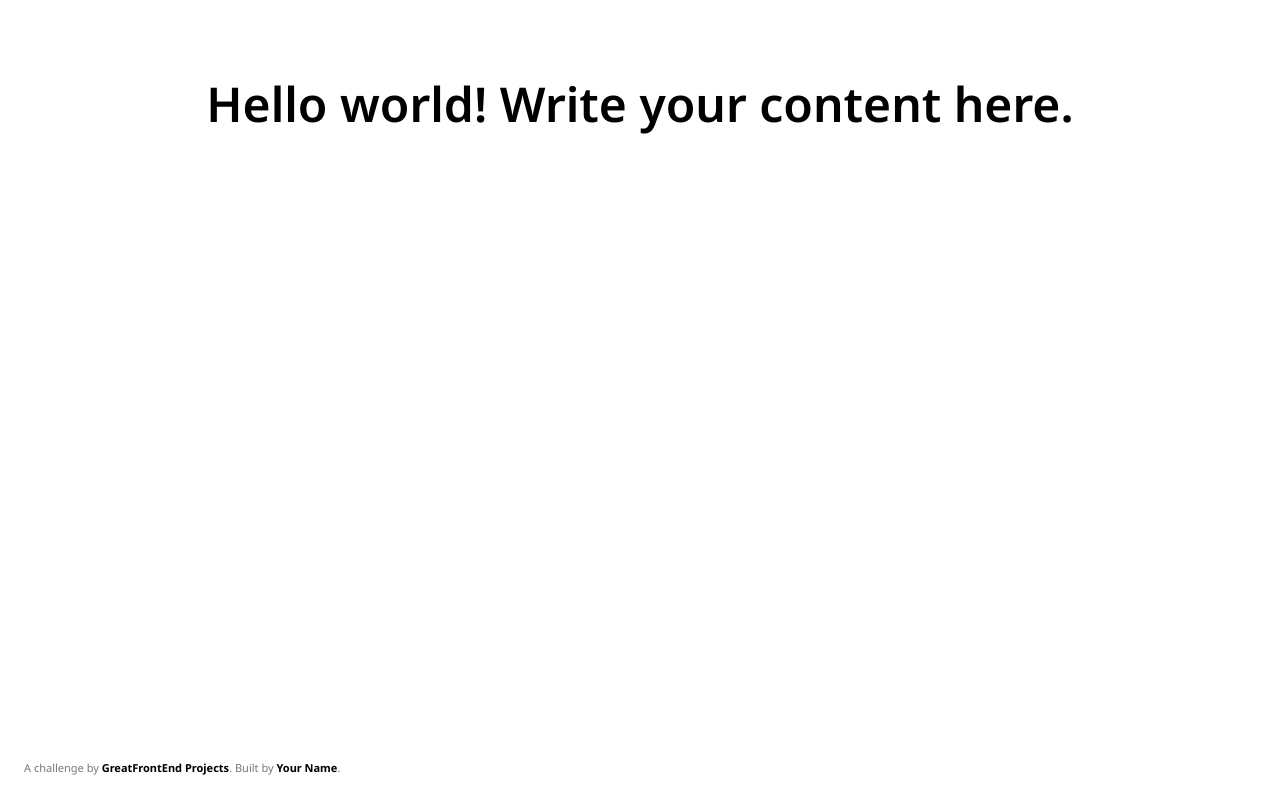
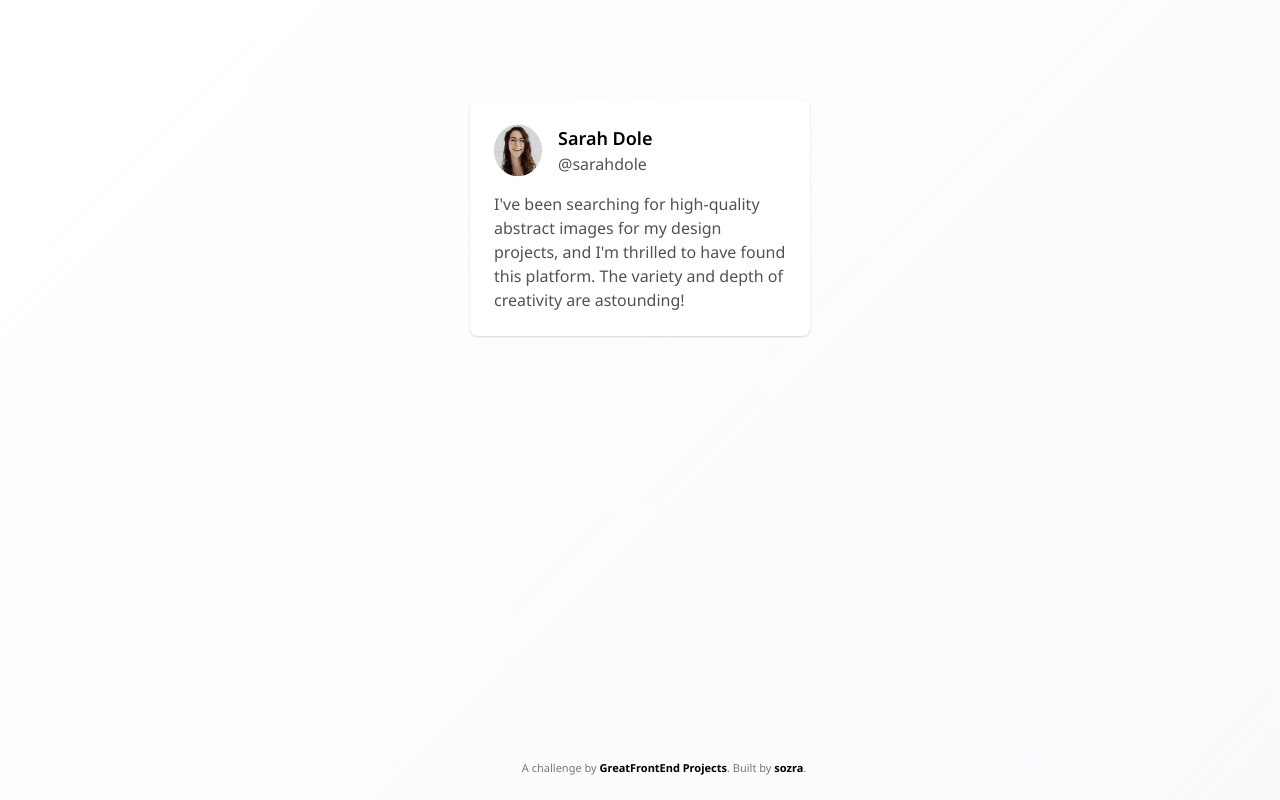
Before and after one commit to sozra/gfe-testimonial-card, a plain HTML site: page index.html in a window 1280 px wide. Drawn offline with nearby package versions, Linux system fonts and the light colour scheme.

Commit message:
complete

```diff
--- a/index.html
+++ b/index.html
@@ -1,16 +1,15 @@
 <!DOCTYPE html>
 <html lang="en">
 <!-- [Delete this comment] This file is the main file for the challenge. For the most part, you should be editing this file. -->
+
 <head>
   <meta charset="utf-8" />
   <meta name="viewport" content="width=device-width, initial-scale=1" />
   <title>Hero Section | GreatFrontEnd Projects</title>
   <link rel="preconnect" href="https://fonts.googleapis.com" />
   <link rel="preconnect" href="https://fonts.gstatic.com" crossorigin />
-    <link
-      href="https://fonts.googleapis.com/css2?family=Noto+Sans:ital,wght@0,100..900;1,100..900&display=swap"
-      rel="stylesheet"
-    />
+  <link href="https://fonts.googleapis.com/css2?family=Noto+Sans:ital,wght@0,100..900;1,100..900&display=swap"
+    rel="stylesheet" />
   <link rel="stylesheet" href="css/style.css" />
 
   <!-- Tailwind CDN allows you to use Tailwind classes immediately in your HTML without any installation steps.
@@ -21,13 +20,35 @@
   <link rel="icon" href="img/favicon.ico" sizes="any" />
   <style>
     /* You may write styles inside this <style> tag or within `css/style.css`. */
+    body {
+      background-image: linear-gradient(135deg, #fff, #F9FAFB);
+    }
+
+    #card {
+      box-shadow: 0px 1px 3px 0 rgba(0, 0, 0, 0.10), 0px 1px 2px rgba(0, 0, 0, 0.06);
+    }
   </style>
 </head>
-  <body>
+
+<body class="grid relative justify-center">
   <!-- Add your site or application content here -->
-    <h1 class="text-5xl text-center font-semibold pt-20">
+  <!-- <h1 class="text-5xl text-center font-semibold pt-20">
     Hello world! Write your content here.
-    </h1>
+  </h1> -->
+
+  <div id="card" class="relative w-[340px] p-6 rounded-lg flex flex-col gap-4 bg-white h-fit mt-[100px]">
+    <div id="header" class="left-0 top-0 border-solid border-cyan-800 flex gap-x-4">
+      <img id="avatar" src="./img/profile-thumbnail.png" alt="avatar" class="w-12">
+      <div id="names" class="flex flex-col justify-center">
+        <div id="display-name" class="text-lg font-semibold overflow-ellipsis max-w-56 whitespace-nowrap overflow-hidden">Sarah Dole</div>
+        <div id="user-id" class="text-neutral-600 overflow-ellipsis max-w-56 whitespace-nowrap overflow-hidden">@sarahdole</div>
+      </div>
+    </div>
+    <p id="comment" class="text-neutral-600">
+      I've been searching for high-quality abstract images for my design projects,
+      and I'm thrilled to have found this platform. The variety and depth of creativity are astounding!
+    </p>
+  </div>
 
   <!-- Sarah Dole
       @sarahdole
@@ -36,17 +57,12 @@
     -->
 
   <!-- Attribute this challenge to yourself! -->
-    <div class="credits">
+  <div class="credits w-full">
     A challenge by
-      <a
-        href="https://www.greatfrontend.com/projects?ref=challenges"
-        target="_blank"
-        >GreatFrontEnd Projects</a
-      >. Built by
-      <a href="https://www.greatfrontend.com/u/your_username" target="_blank"
-        >Your Name</a
-      >.
+    <a href="https://www.greatfrontend.com/projects?ref=challenges" target="_blank">GreatFrontEnd Projects</a>. Built by
+    <a href="https://www.greatfrontend.com/u/your_username" target="_blank">sozra</a>.
   </div>
   <script src="js/index.js"></script>
 </body>
+
 </html>
```
Also changed, not shown: tailwind.config.js (added). Lines whose indentation alone changed are shown as unchanged.
